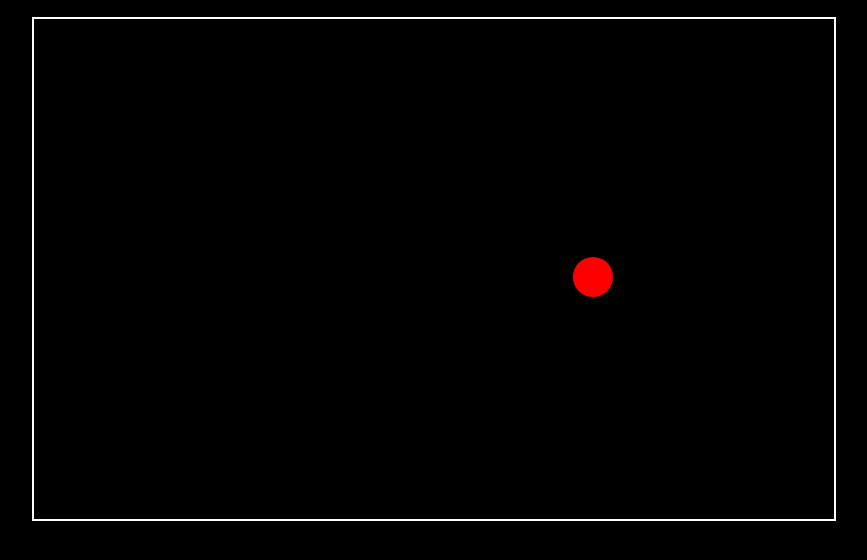
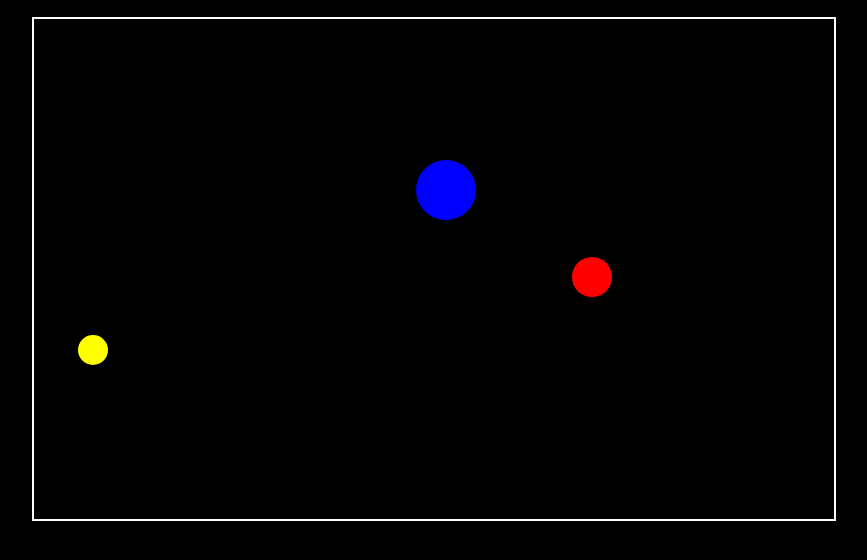
Before and after one commit to prosYcons/PE, a plain HTML site: page index.html in a window 1280 px wide. Shown: the part 60-620 px from the top of the page, without its empty margins (206-1073 px from the left). Drawn offline with Linux system fonts and the light colour scheme.

Commit message:
final changes

```diff
--- a/index.html
+++ b/index.html
@@ -49,10 +49,14 @@
                 };
             }
 
-            //initialise one ball object
-            const ball = createBall(100, 100, 20, 3, 2, "red");
+            //initialise multiple ball object
+            const balls = [
+                createBall(100, 100, 20, 3, 2, "red"),
+                createBall(250, 150, 30, -2, 3, "blue"),
+                createBall(400, 300, 15, 4, -2, "yellow")
+            ];
 
-            //step 2. draw the ball on the canvas
+            //function for drawing the ball on the canvas
             function drawBall(ball) {
                 ctx.beginPath();
                 ctx.arc(
@@ -66,25 +70,48 @@
                 ctx.fill();
             }
 
-            //step 3. update position and detect wall collisions
+            //function to update position and detect wall collisions
             function updateBall(ball) {
                 ball.x += ball.dx;
                 ball.y += ball.dy;
 
-                if (ball.x + ball.radius >= canvas.width || ball.x - ball.radius <= 0) {
-                    ball.dx *= -1;
+                //this checks for collision with the left and right walls
+                if (ball.x + ball.radius >= canvas.width ) {
+                    ball.x = canvas.width - ball.radius;
+                    ball.dx = -Math.abs(ball.dx);
+                } else if (ball.x - ball.radius <= 0) {
+                    ball.x = ball.radius;
+                    ball.dx = Math.abs(ball.dx);
                 }
-                if (ball.y + ball.radius >= canvas.height || ball.y - ball.radius <= 0) {
-                    ball.dy *= -1;
+
+                //this checks for collision with the top and bottom walls
+                if (ball.y + ball.radius >= canvas.height) {
+                    ball.y = canvas.height - ball.radius;
+                    ball.dy = -Math.abs(ball.dy);
+                } else if (ball.y - ball.radius <= 0) {
+                    ball.y = ball.radius;
+                    ball.dy = Math.abs(ball.dy);
                 }
             }
 
-            //step 4. run animation
-            function animate() {
+            //functions to run animation
+            function update() {
+                for (let ball of balls) {
+                    updateBall(ball);
+                }
+            }
+
+            function draw() {
                 ctx.clearRect(0, 0, canvas.width, canvas.height);
 
-                updateBall(ball);
-                drawBall(ball);
+                for (let ball of balls) {
+                    drawBall(ball);
+                }
+            }
+
+            function animate() {
+                update();
+                draw();
 
                 requestAnimationFrame(animate);
             }
```
